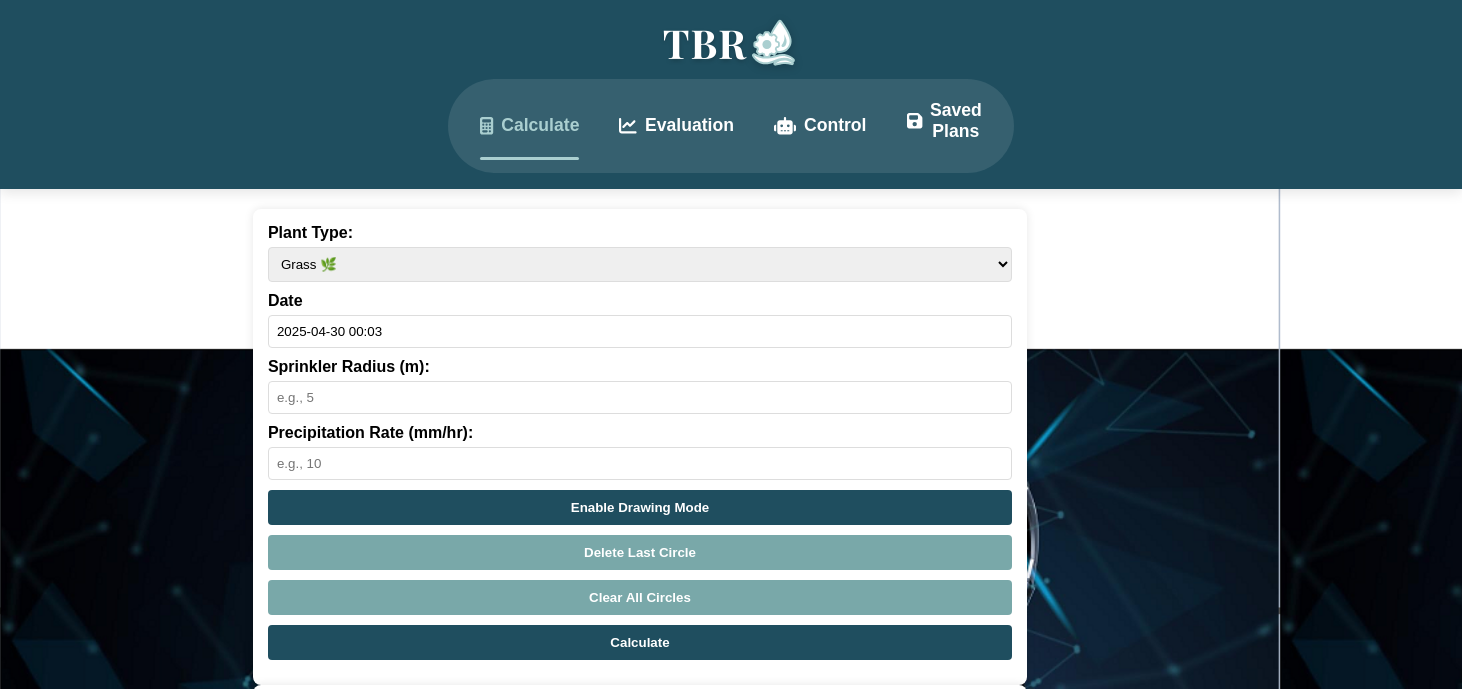
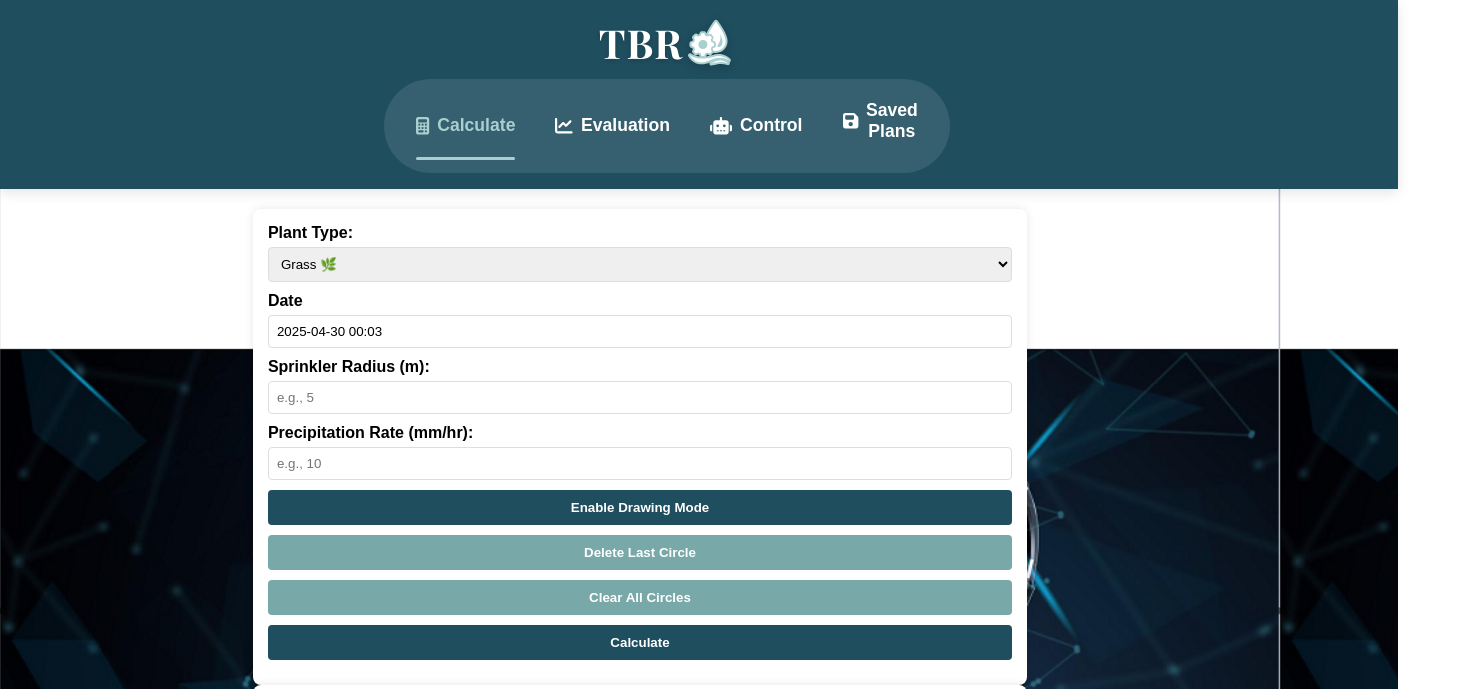
Before and after one commit to Momenmagdy77/TB-IrrigationRobot, a plain HTML site: page index.html in a window 1280 px wide. Shown: the top 689 px of the page, 1462 px wide, since content can reach past the window. Drawn offline with nearby package versions, Linux system fonts and the light colour scheme.

Commit message:
Update index.html

```diff
--- a/index.html
+++ b/index.html
@@ -61,7 +61,7 @@
             top: 0;
             z-index: 1000;
             margin: auto;
-            padding-left: 35%;
+            padding-left: 30%;
             padding-right:35% ;
         }
 
```
